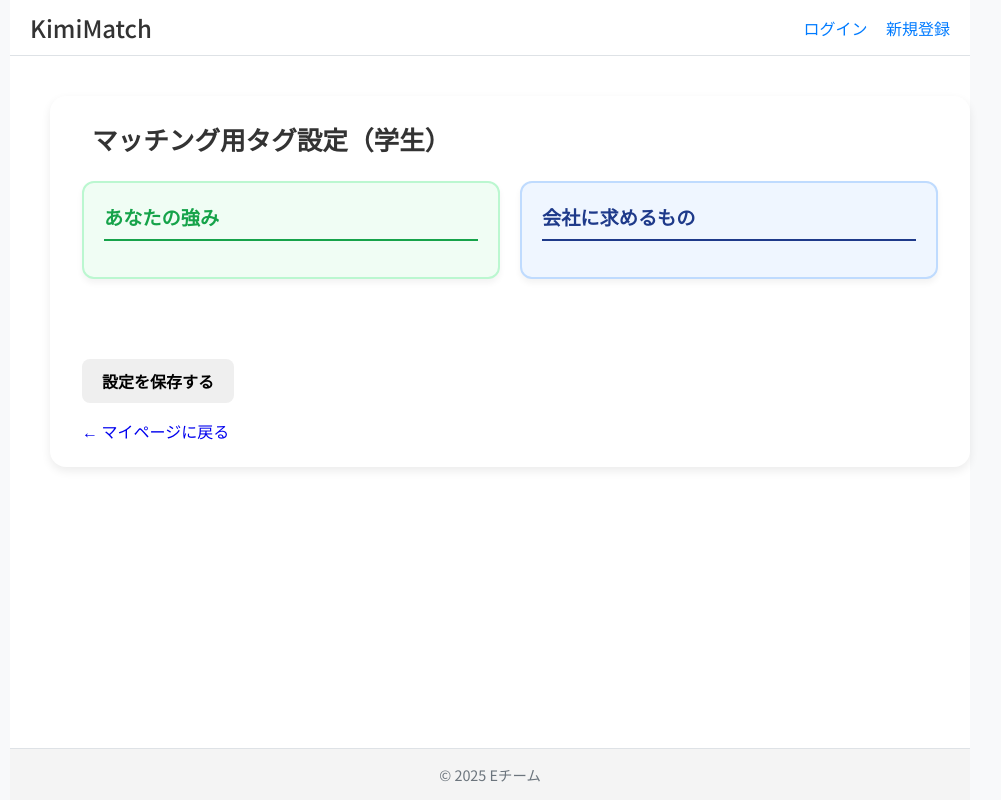
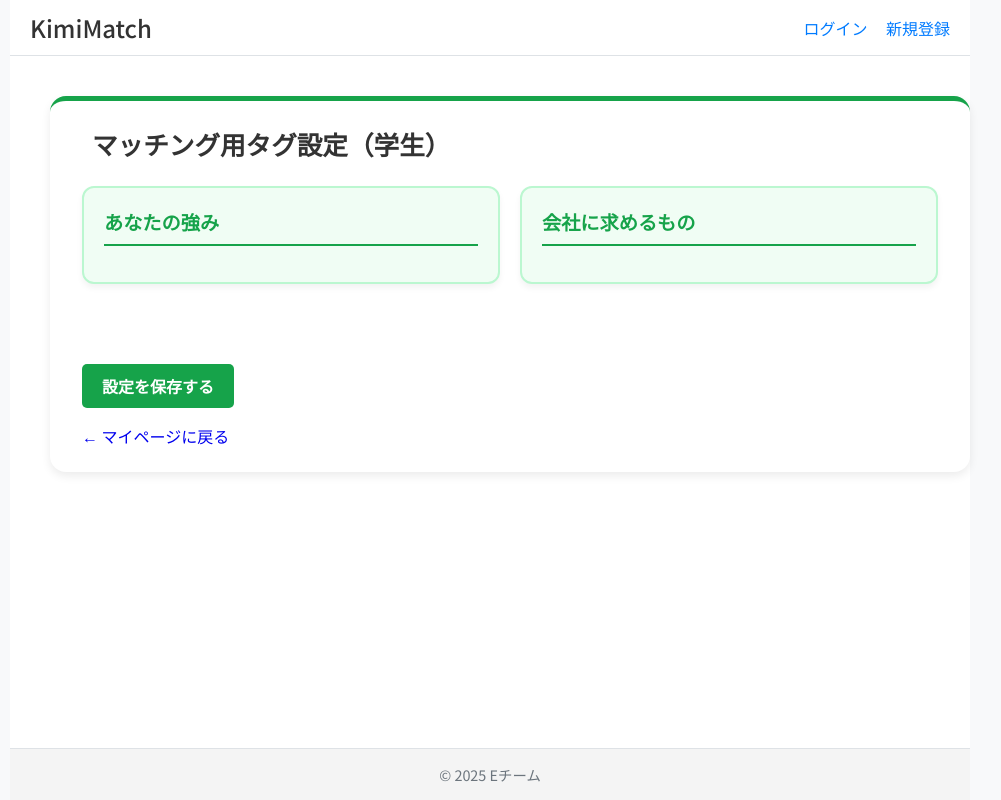
Before and after one commit to sho-kino66/kimimatch, a Django app: template templates/accounts/student_tag_form.html in a window 1280 px wide. Shown: the whole page, without its empty margins (150-1151 px from the left). Run offline with Django 4.2, Linux system fonts and the light colour scheme; the template is opened without the code that fills it: values that come from a table or form of the project are taken from there, others are empty.

Commit message:
マッチングタグのページデザインを統一

```diff
--- a/templates/accounts/student_tag_form.html
+++ b/templates/accounts/student_tag_form.html
@@ -3,7 +3,7 @@
 
 {% block content %}
 <div class="page-container">
-  <div class="profile-card">
+  <div class="profile-card" style="border-top: 5px solid #16a34a;">
     <h2>マッチング用タグ設定（学生）</h2>
 
     <form method="post">
@@ -11,7 +11,7 @@
 
       <div style="display: flex; gap: 20px; flex-wrap: wrap;">
 
-        <div class="tag-box strength-box" style="flex: 1; min-width: 300px;">
+        <div class="tag-box" style="flex: 1; min-width: 300px; border-color: #bbf7d0; background-color: #f0fdf4;">
           <h3 style="color: #16a34a; border-bottom: 2px solid #16a34a; margin-top: 0;">あなたの強み</h3>
           {% for field in form %}
             {% if "strength" in field.name %}
@@ -23,8 +23,8 @@
           {% endfor %}
         </div>
 
-        <div class="tag-box condition-box" style="flex: 1; min-width: 300px;">
-          <h3 style="color: #1e3a8a; border-bottom: 2px solid #1e3a8a; margin-top: 0;">会社に求めるもの</h3>
+        <div class="tag-box" style="flex: 1; min-width: 300px; border-color: #bbf7d0; background-color: #f0fdf4;">
+          <h3 style="color: #16a34a; border-bottom: 2px solid #16a34a; margin-top: 0;">会社に求めるもの</h3>
           {% for field in form %}
             {% if "desire" in field.name %}
               <div style="margin-bottom: 15px;">
@@ -38,7 +38,7 @@
       </div>
 
       <hr>
-      <button type="submit" class="btn btn-create">設定を保存する</button>
+      <button type="submit" class="btn" style="background-color: #16a34a; color: white; padding: 10px 20px; border: none; border-radius: 5px; font-weight: bold; cursor: pointer;">設定を保存する</button>
     </form>
 
     <a href="{% url 'accounts:my_page' %}" class="back-link">← マイページに戻る</a>
```
Also changed, not shown: db.sqlite3.
